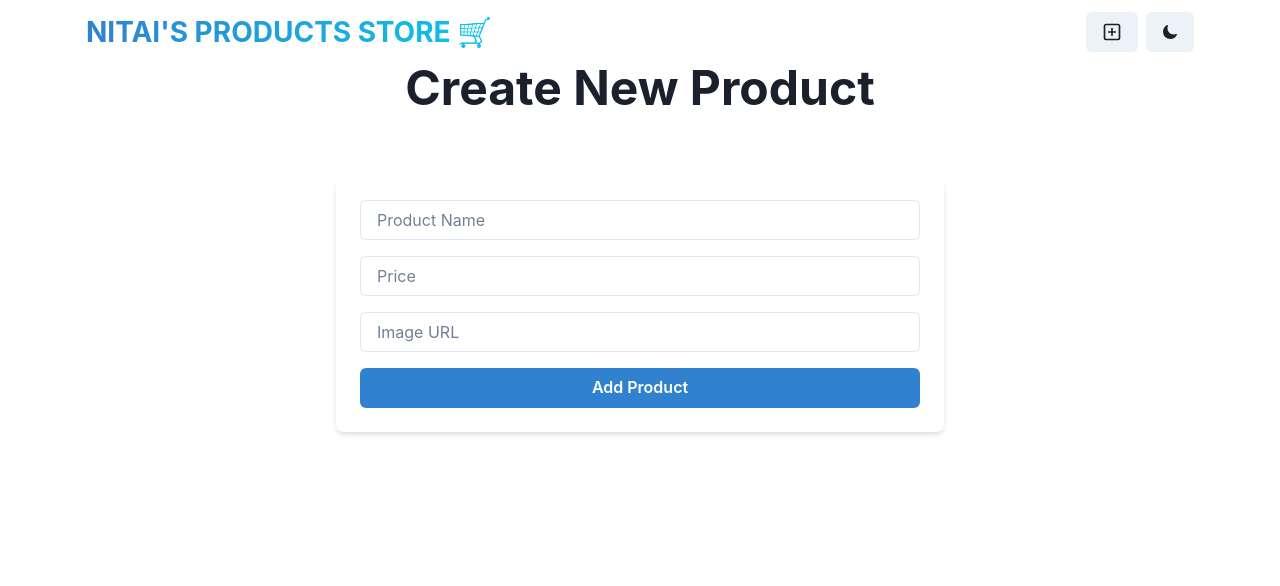
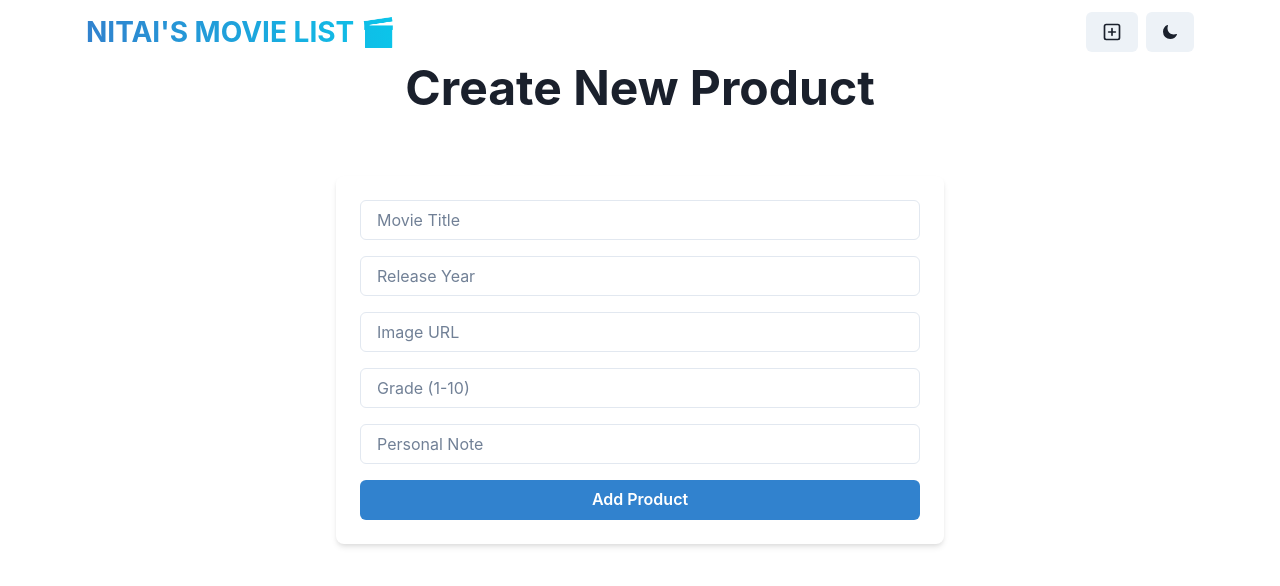
Before and after one commit to NitaiEdelberg/NitaisWebsite, a React (Vite) app in the folder frontend/: page /create in a window 1280 px wide. Shown: the top 586 px of the page. Built offline with nearby package versions, Linux system fonts and the light colour scheme.

Commit message:
'"trying new direction, editing the api to new purpose - Movies, later i'll change names

```diff
--- a/frontend/src/components/Navbar.jsx
+++ b/frontend/src/components/Navbar.jsx
@@ -33,7 +33,7 @@ const Navbar = () => {
             }
             bgClip={"text"}
             >
-            <Link to={"/"}>Nitai's Products Store 🛒 </Link>
+            <Link to={"/"}> Nitai's Movie List 🎬</Link>
           </Text>
 
           <HStack spacing={2} alignItems={"center"}>
--- a/frontend/src/components/ProductCard.jsx
+++ b/frontend/src/components/ProductCard.jsx
@@ -67,10 +67,13 @@ const ProductCard = ({product}) => {
 
         <Box p={4}>
             <Heading as='h3' size='md' mb={2}>
-                {product.name}
+                {product.name}({product.price})
             </Heading>
             <Text fontWeight='bold' fontSize='xl' color={textColor} mb={4}>
-                ${product.price}
+            Grade: {product.grade ? product.grade + "/10" : "N/A"}
+            </Text>
+            <Text color={textColor} mb={4}>
+                {product.note || "No note yet."}
             </Text>
             <HStack spacing={2}>
                 <IconButton icon={<EditIcon />} onClick={onOpen} colorScheme='blue'/>
--- a/frontend/src/pages/CreatePage.jsx
+++ b/frontend/src/pages/CreatePage.jsx
@@ -7,6 +7,8 @@ const CreatePage = () => {
     name: "",
     price: "",
     image: "",
+    grade: "",
+    note: ""
   });
 
   const toast = useToast()
@@ -53,16 +55,16 @@ const {createProduct} = useProductStore()
 
             <VStack spacing={4}>
             <Input
-              placeholder='Product Name'
+              placeholder='Movie Title'
               name='name'
               value={newProduct.name}
               onChange={(e) => setNewProduct({ ...newProduct, name: e.target.value })}
               />
               <Input
-              placeholder='Price'
+              placeholder='Release Year'
               name='price'
               type='number'
-              min={0}
+              min={1920}
               value={newProduct.price}
               onChange={(e) => setNewProduct({ ...newProduct, price: e.target.value })}
               />
@@ -71,6 +73,21 @@ const {createProduct} = useProductStore()
               name='image'
               value={newProduct.image}
               onChange={(e) => setNewProduct({ ...newProduct, image: e.target.value })}
+              />
+              <Input
+              placeholder='Grade (1-10)'
+              name='grade'
+              type='number'
+              min={1}
+              max={10}
+              value={newProduct.grade || ''}
+              onChange={(e) => setNewProduct({ ...newProduct, grade: e.target.value })}
+              />
+              <Input
+              placeholder='Personal Note'
+              name='note'
+              value={newProduct.note || ''}
+              onChange={(e) => setNewProduct({ ...newProduct, note: e.target.value })}
               />
 
             <Button colorScheme='blue' onClick={handleAddProduct} w='full'>
```
Also changed, not shown: 1 other file (tests, documents, lock files or other folders).
